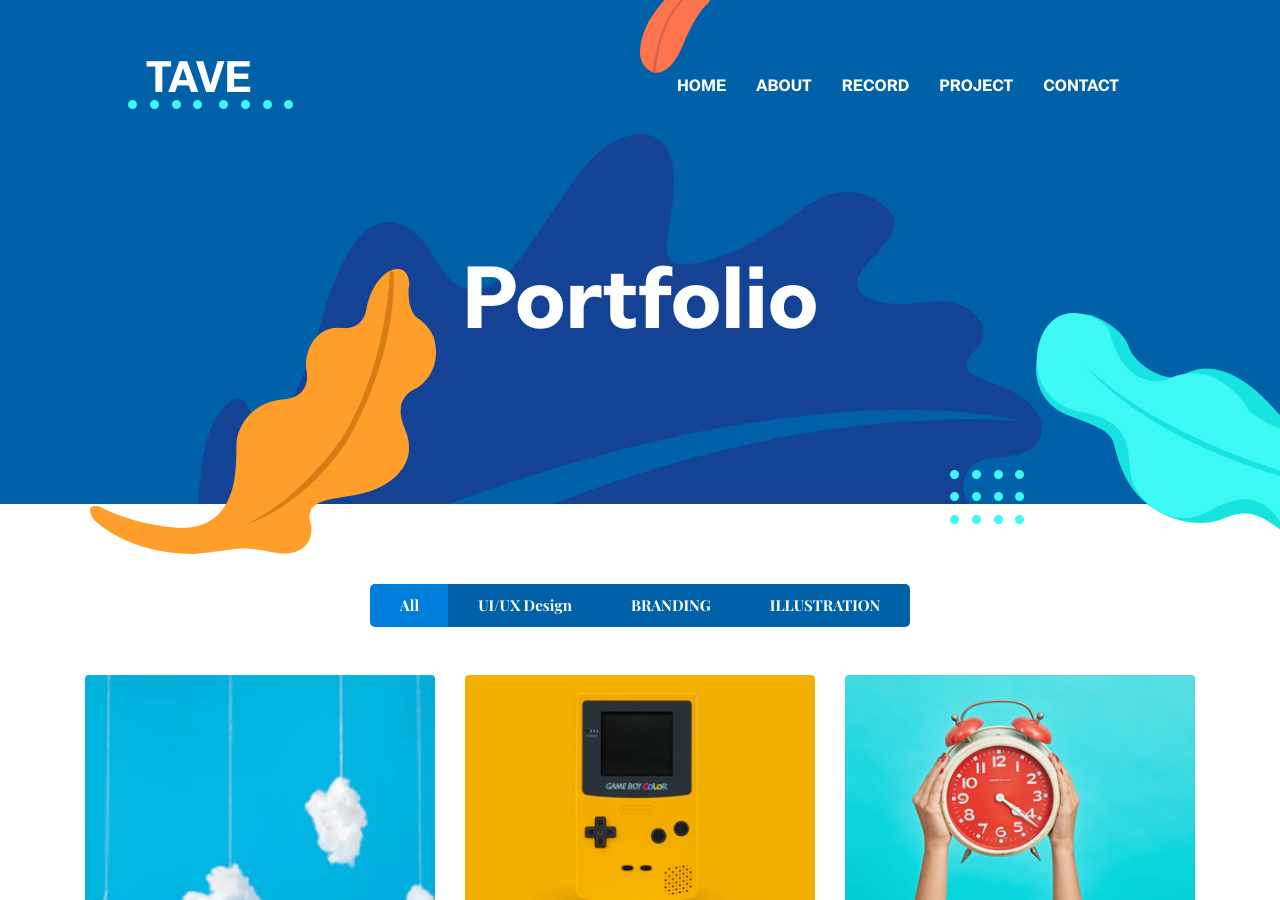
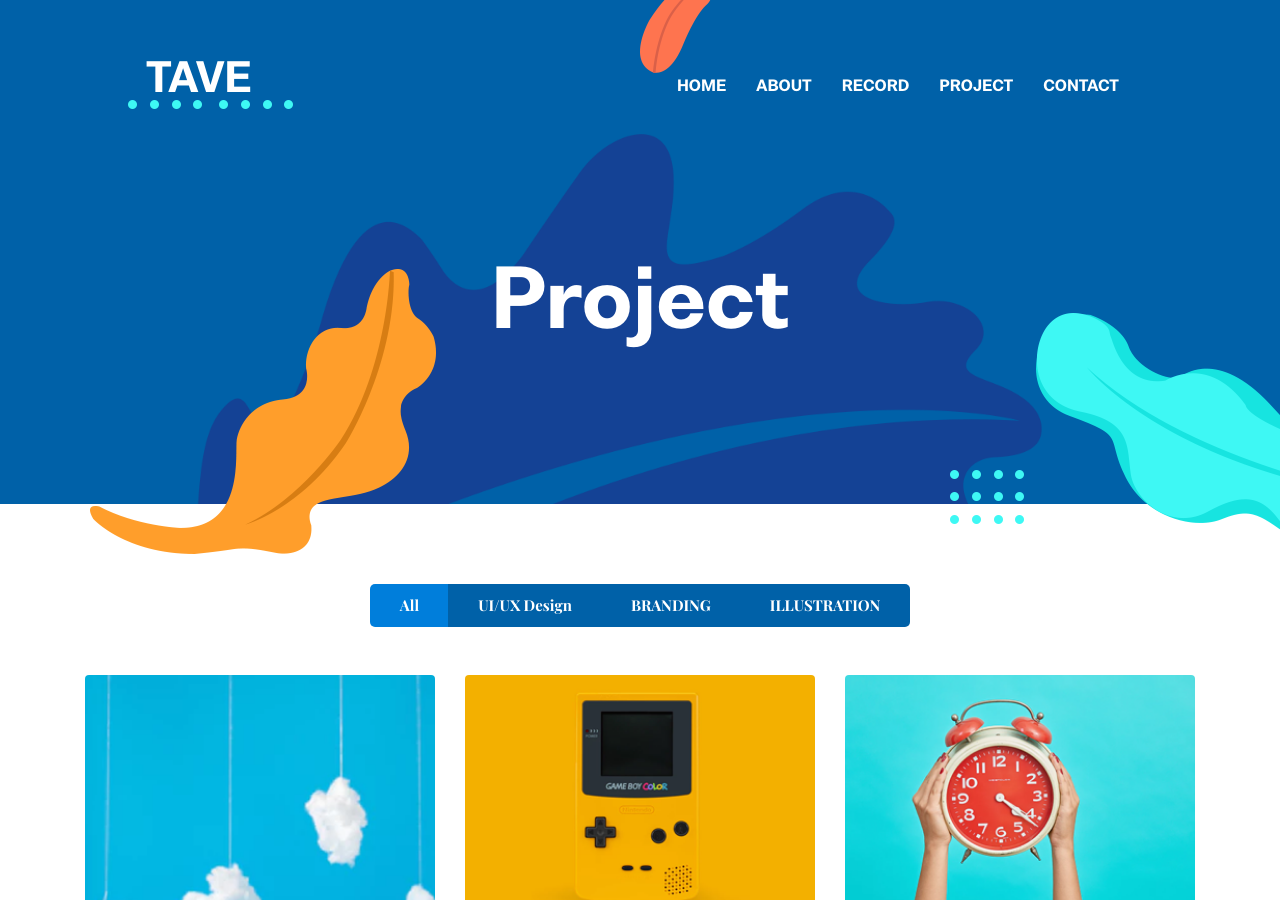
Before and after one commit to TAVEwave/TAVEwave.github.io, a Jekyll site: the page built from _pages/portfolio.html, in a window 1280 px wide and 900 px high. Built offline with Jekyll 4.4.1, drawn with Linux system fonts in a browser that asks for light colours.

Commit message:
amend title

```diff
--- a/_layouts/post.html
+++ b/_layouts/post.html
@@ -28,6 +28,7 @@ layout: default
         <p class="font-secondary">Published on {{ page.date | date: '%b %d, %Y' }} by <span class="text-primary">{{ page.author }}</span
             class="text-primary"> on {% for tag in page.tags %}<span>{{ tag }} </span>{% endfor %}</p>
         <div class="content">
+          <img src="{{page.image | relative_url }}" class="img-fluid rounded float-left mr-5 mb-4" alt="{{page.title}}">
           {{ content }}
         </div>
       </div>
--- a/_pages/blog.html
+++ b/_pages/blog.html
@@ -1,6 +1,6 @@
 ---
 layout: page
-title: Blogs
+title: Record
 ---
 <!-- blog -->
 <section class="section">
--- a/_pages/portfolio.html
+++ b/_pages/portfolio.html
@@ -1,6 +1,6 @@
 ---
 layout: page
-title: Portfolio
+title: Project
 ---
 <!-- portfolio -->
 <section class="section">
```
